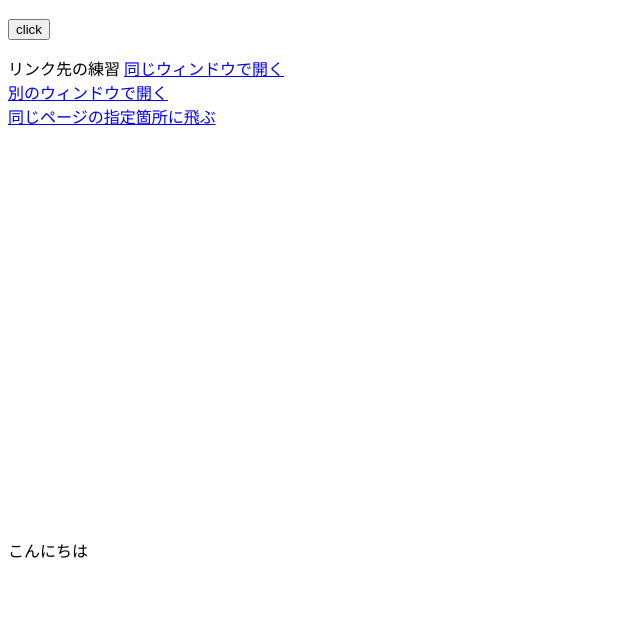
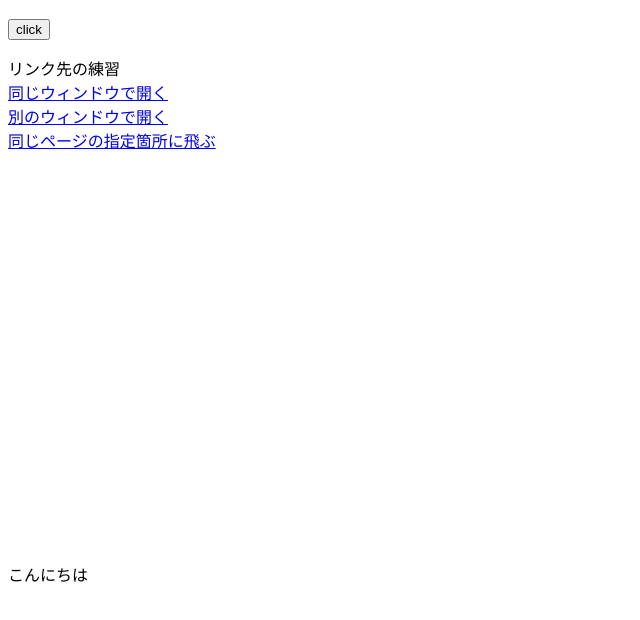
Before and after one commit to show1108/show1108.github.io, a plain HTML site: page index.html in a window 1280 px wide. Shown: the part 70-690 px from the top of the page, without its empty margins (0-640 px from the left). Drawn offline with Linux system fonts and the light colour scheme.

Commit message:
Update index.html

```diff
--- a/index.html
+++ b/index.html
@@ -10,7 +10,7 @@
     <button onclick="hello()">click</button>
 
 
-    <p>リンク先の練習
+    <p>リンク先の練習<br>
     <a href="sample.html">同じウィンドウで開く</a><br>
     <a href="sample.html" target="_blank">別のウィンドウで開く</a><br>
     <a href="#こんにちは">同じページの指定箇所に飛ぶ</a>
```
